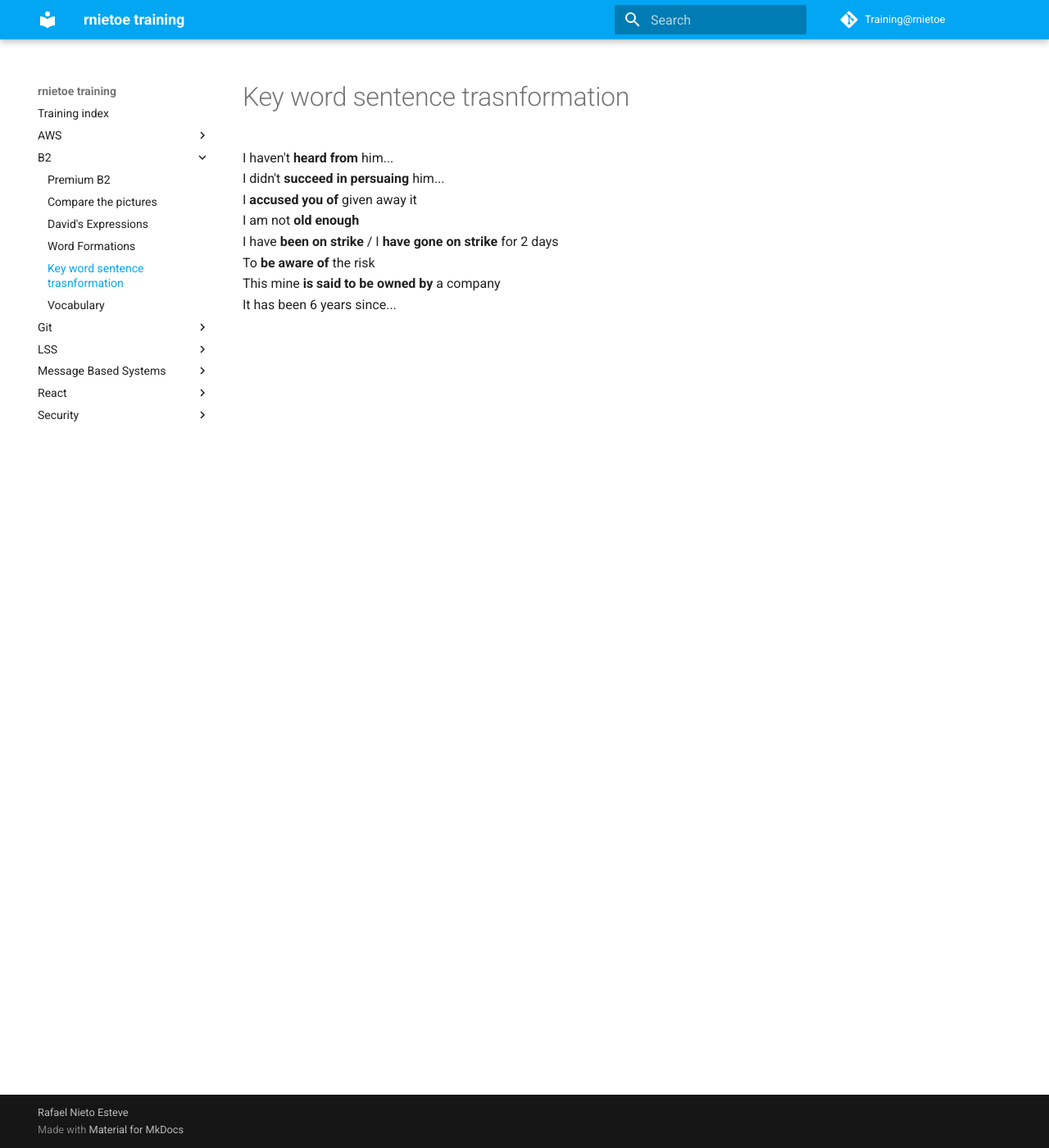
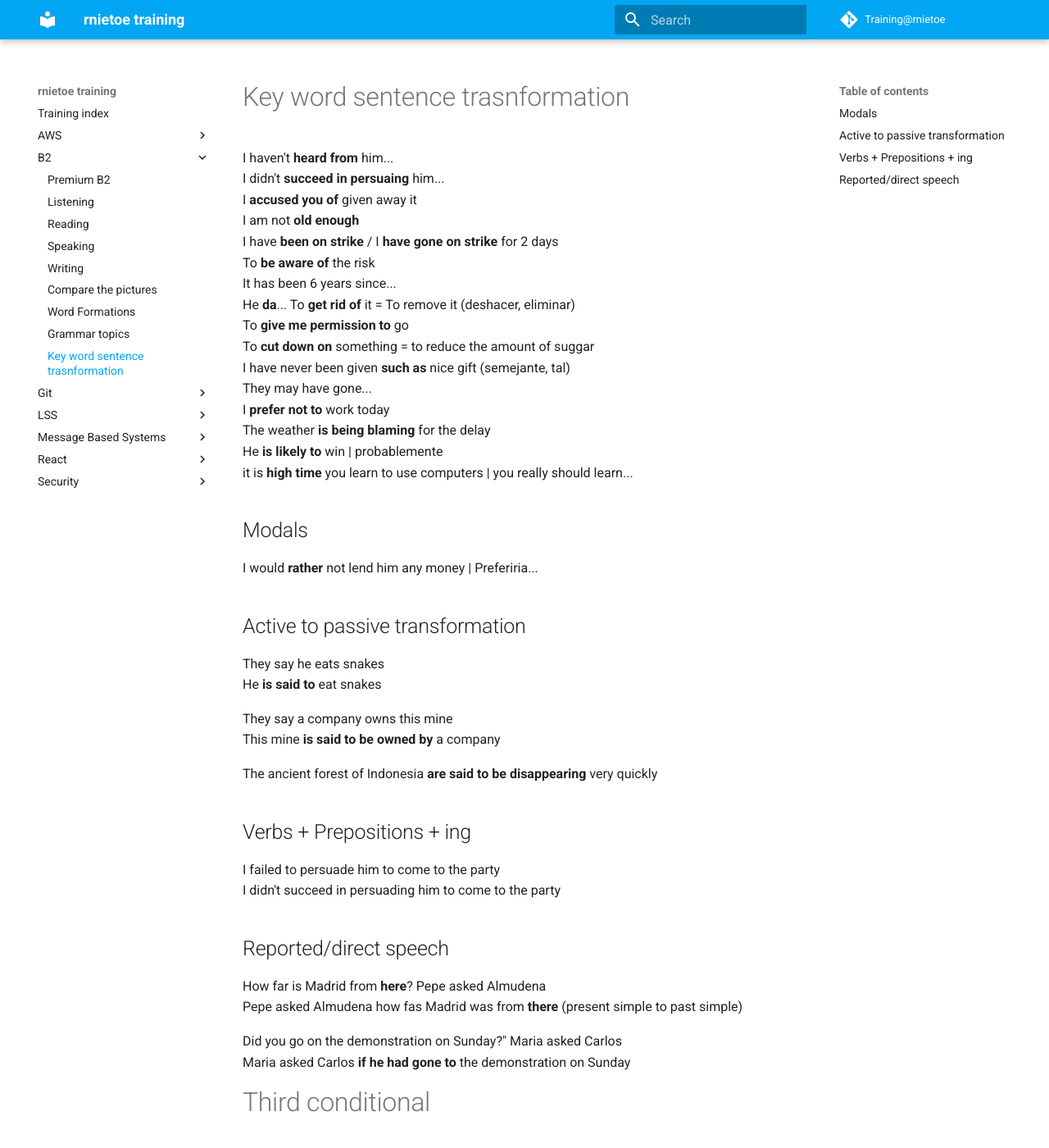
Before and after one commit to rnietoe/Training, an MkDocs documentation site: the page built from docs/B2/transformations.md, in a window 1280 px wide and 1400 px high. Shown: the whole window at 82% size. Built offline with MkDocs 1.6.1 and Material for MkDocs 9.7.7, drawn with Linux system fonts in a browser that asks for light colours; comment, search, counter and statistics services are not loaded; some of the changed text lies outside the part shown.

Commit message:
20231014

```diff
--- /dev/null
+++ b/docs/B2/_listening.md
@@ -0,0 +1,3 @@
+# Listening
+
+https://listenaminute.com/
--- a/docs/B2/transformations.md
+++ b/docs/B2/transformations.md
@@ -6,5 +6,51 @@ I **accused you of** given away it
 I am not **old enough**
 I have **been on strike** / I **have gone on strike** for 2 days
 To **be aware of** the risk
+It has been 6 years since...
+He **da**...
+To **get rid of** it = To remove it (deshacer, eliminar)
+To **give me permission to** go
+To **cut down on** something = to reduce the amount of suggar
+I have never been given **such as** nice gift (semejante, tal)
+They may have gone...
+I **prefer not to** work today
+The weather **is being blaming** for the delay
+He **is likely to** win | probablemente
+it is **high time** you learn to use computers | you really should learn...
+
+## Modals
+
+I would **rather** not lend him any money  | Preferiria...
+
+## Active to passive transformation
+
+They say he eats snakes
+He **is said to** eat snakes
+
+They say a company owns this mine
 This mine **is said to be owned by** a company
-It has been 6 years since...
+
+The ancient forest of Indonesia **are said to be disappearing** very quickly
+
+## Verbs + Prepositions + ing
+
+I failed to persuade him to come to the party
+I didn't succeed in persuading him to come to the party
+
+## Reported/direct speech
+
+How far is Madrid from **here**? Pepe asked Almudena
+Pepe asked Almudena how fas Madrid was from **there** (present simple to past simple)
+
+Did you go on the demonstration on Sunday?" Maria asked Carlos
+Maria asked Carlos **if he had gone to** the demonstration on Sunday
+
+# Third conditional
+
+Jenny rang because she was worried about us
+Jenny **wouldn't have rung if** she hadn´t been worried about us
+
+# Phrasal verbs
+
+The boss postponed the meeting until the following week
+The meeting was put off by the boss until the following week
```
Also changed, not shown: docs/B2/_reading.md (added, +29 -0 lines), docs/B2/_speaking.md (added, +17 -0 lines), docs/B2/_writing.md (added, +36 -0 lines), docs/B2/comparisons.md (+33 -0 lines), docs/B2/expressions.md (deleted, +0 -3 lines), docs/B2/formations.md (+5 -0 lines), docs/B2/grammar.md (added, +5 -0 lines), docs/B2/index.md (+10 -2 lines), docs/B2/vocabulary.md (deleted, +0 -8 lines), 1 other file.
